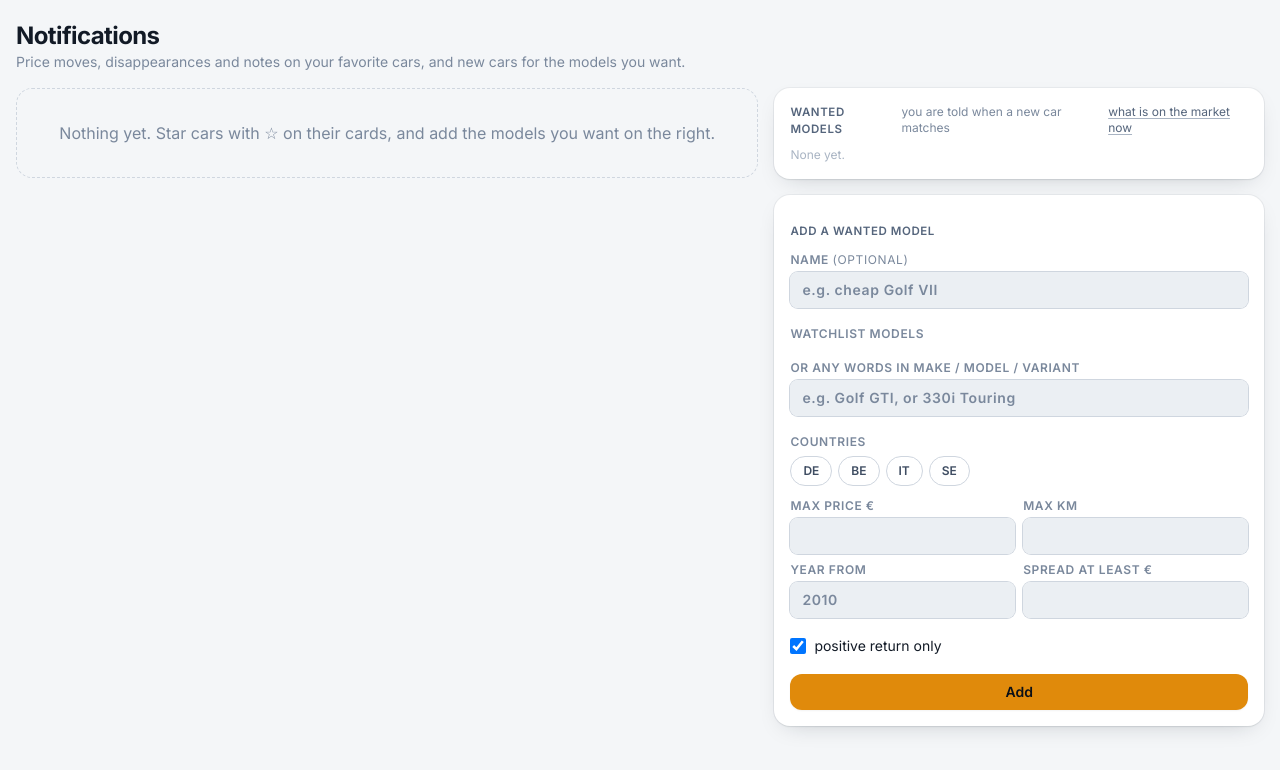
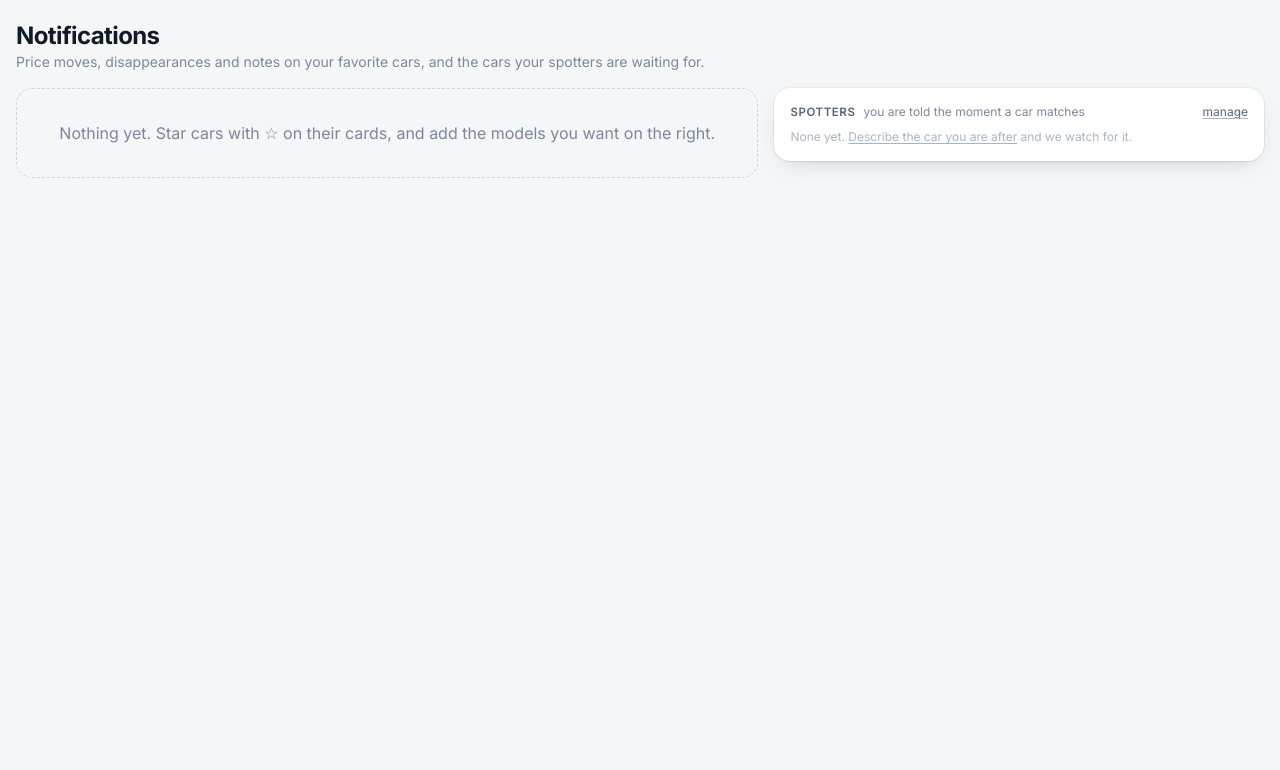
Before and after one commit to solacecrypto/carscan, a FastAPI app: template app/web/templates/notifications/index.html in a window 1280 px wide. Shown: the top 770 px of the page. Run offline with FastAPI, Linux system fonts and the light colour scheme; the template is opened without the code that fills it, so the values that code supplies are empty; parts of the project's set-up code (start-up, migrations or seed data) failed here and were passed over; some libraries are stand-ins or nearby versions.

Commit message:
Spotter: wanted models become spotters built on the full listings filter set (brand, model, words, year, km, price, gearbox, countries, condition...), notified the moment a scrape brings in a match; /spotter page with current market matches, '+ spot this' on the listings page, Spotter in the nav (scraper searches moved behind Status)
Co-Authored-By: Claude Fable 5.1 <noreply@anthropic.com>

```diff
--- a/app/web/routes/extras.py
+++ b/app/web/routes/extras.py
@@ -3,6 +3,7 @@
 from datetime import UTC, datetime, timedelta
 from statistics import median
 from typing import Any
+from urllib.parse import urlencode
 
 import httpx
 from fastapi import APIRouter, Depends, Form, HTTPException, Request, status
@@ -15,11 +16,14 @@ from fastapi.responses import (
 )
 from sqlalchemy import select
 from sqlalchemy.orm import selectinload
+from starlette.datastructures import QueryParams
 
 from app.db import Digest, Listing, ListingNote, Notification, PushSubscription, Subscription, Watch
+from app.normalize.attrs import BODIES
 from app.notify import KINDS, push, unread_count
 from app.notify import matches as wanted_matches
 from app.push import enabled as push_enabled
+from app.storage.filters import apply_sql, describe_filters, filters_to_query, spotter_filters
 from app.web.deps import DB, CurrentUser, csrf_protect
 from app.web.routes.listings import _models
 from app.web.templating import STATIC_DIR, templates
@@ -276,66 +280,88 @@ def notification_open(db: DB, user: CurrentUser, notification_id: int) -> Redire
     return RedirectResponse(n.url or "/notifications", status_code=status.HTTP_303_SEE_OTHER)
 
 
-WANTED_TOP = 12  # cars shown per wanted model; the rest is one click away in listings
+SPOTTER_TOP = 12  # cars shown per spotter; the rest is one click away in listings
 
 
-@router.get("/wanted", response_class=HTMLResponse)
-def wanted_page(request: Request, db: DB, user: CurrentUser) -> HTMLResponse:
-    """Every wanted model of the viewer with the cars on the market right now that match it,
-    best spread first; the notifications only tell about new arrivals."""
+@router.get("/wanted")
+def wanted_redirect() -> RedirectResponse:
+    return RedirectResponse("/spotter", status_code=status.HTTP_301_MOVED_PERMANENTLY)
 
+
+@router.get("/spotter", response_class=HTMLResponse)
+def spotter_page(request: Request, db: DB, user: CurrentUser) -> HTMLResponse:
+    """Every spotter of the viewer (a saved set of listing filters) with the cars on the
+    market right now that match it, best spread first. New arrivals become notifications
+    the moment a scrape brings them in."""
+    models = _models()
+    labels = dict(models)
     subs = list(
         db.scalars(
             select(Subscription)
             .where(Subscription.user_id == user.id)
-            .order_by(Subscription.active.desc(), Subscription.created_at)
+            .order_by(Subscription.active.desc(), Subscription.created_at.desc())
         )
     )
+    now = datetime.now(UTC)
     groups = []
     for sub in subs:
-        c = sub.criteria or {}
-        stmt = select(Listing).where(Listing.is_active.is_(True), Listing.duplicate_of_id.is_(None))
+        cars = _spotter_cars(db, sub.criteria or {})
+        groups.append(
+            {
+                "sub": sub,
+                "total": len(cars),
+                "new_24h": sum(1 for x in cars if x.first_seen >= now - timedelta(hours=24)),
+                "positive": sum(1 for x in cars if x.spread_eur is not None and x.spread_eur > 0),
+                "best": cars[0].spread_eur if cars and cars[0].spread_eur is not None else None,
+                "cars": cars[:SPOTTER_TOP],
+                "query": criteria_query(sub.criteria or {}),
+                "parts": describe_criteria(sub.criteria or {}, labels),
+            }
+        )
+    from app.web.routes.listings import _brands
+
+    return templates.TemplateResponse(
+        request,
+        "spotter/index.html",
+        {
+            "title": "Spotter",
+            "groups": groups,
+            "brands": _brands(models),
+            "models": models,
+            "bodies": BODIES,
+            "starred_ids": set(
+                db.scalars(select(Watch.listing_id).where(Watch.user_id == user.id))
+            ),
+            "msg": request.query_params.get("msg"),
+        },
+    )
+
+
+def _spotter_cars(db: DB, c: dict[str, Any]) -> list[Listing]:
+    """Active, non-duplicate cars matching a spotter, best spread first. The SQL narrows
+    on the cheap columns; the Python matcher applies the rest (it is the source of truth
+    for the notifications too)."""
+    stmt = select(Listing).where(Listing.is_active.is_(True), Listing.duplicate_of_id.is_(None))
+    f = c.get("filters")
+    if f is not None:
+        stmt = apply_sql(stmt, dict(f))
+        cars = list(db.scalars(stmt.options(selectinload(Listing.insight))))
+    else:  # the older wanted-model shape
         if c.get("model_keys"):
             stmt = stmt.where(Listing.model_key.in_(c["model_keys"]))
         if c.get("countries"):
             stmt = stmt.where(Listing.country.in_(c["countries"]))
         if c.get("max_price"):
             stmt = stmt.where(Listing.price_eur <= int(c["max_price"]))
-        if c.get("positive_only") or c.get("min_spread"):
-            stmt = stmt.where(Listing.spread_eur >= max(1, int(c.get("min_spread") or 0)))
         cars = [x for x in db.scalars(stmt) if wanted_matches(c, x)]
-        cars.sort(
-            key=lambda x: x.spread_eur if x.spread_eur is not None else -(10**9), reverse=True
-        )
-        new_24h = sum(1 for x in cars if x.first_seen >= datetime.now(UTC) - timedelta(hours=24))
-        groups.append(
-            {
-                "sub": sub,
-                "total": len(cars),
-                "new_24h": new_24h,
-                "positive": sum(1 for x in cars if x.spread_eur is not None and x.spread_eur > 0),
-                "best": cars[0].spread_eur if cars and cars[0].spread_eur is not None else None,
-                "cars": cars[:WANTED_TOP],
-                "query": _wanted_query(c),
-            }
-        )
-    return templates.TemplateResponse(
-        request,
-        "wanted/index.html",
-        {
-            "title": "Wanted",
-            "groups": groups,
-            "starred_ids": set(
-                db.scalars(select(Watch.listing_id).where(Watch.user_id == user.id))
-            ),
-        },
-    )
+    cars.sort(key=lambda x: x.spread_eur if x.spread_eur is not None else -(10**9), reverse=True)
+    return cars
 
 
-def _wanted_query(c: dict[str, Any]) -> str:
-    """The listings filters that come closest to a subscription's criteria."""
-    from urllib.parse import urlencode
-
+def criteria_query(c: dict[str, Any]) -> str:
+    """The listings filters that come closest to a spotter's criteria."""
+    if "filters" in c:
+        return filters_to_query(c["filters"])
     pairs: list[tuple[str, str]] = [("model_key", k) for k in c.get("model_keys", [])]
     pairs += [("country", k) for k in c.get("countries", [])]
     if c.get("query"):
@@ -353,53 +379,56 @@ def _wanted_query(c: dict[str, Any]) -> str:
     return urlencode(pairs)
 
 
-@router.post("/wanted", dependencies=[Depends(csrf_protect)])
-def wanted_create(
-    request: Request,
-    db: DB,
-    user: CurrentUser,
-    name: str = Form(""),
-    model_key: list[str] = Form([]),  # noqa: B008
-    query: str = Form(""),
-    country: list[str] = Form([]),  # noqa: B008
-    max_price: str = Form(""),
-    max_km: str = Form(""),
-    year_min: str = Form(""),
-    min_spread: str = Form(""),
-    positive_only: str = Form(""),
-) -> RedirectResponse:
-    def num(v: str) -> int | None:
-        v = v.replace(".", "").strip()
-        return int(v) if v.isdigit() else None
+def describe_criteria(c: dict[str, Any], labels: dict[str, str]) -> list[str]:
+    if "filters" in c:
+        return describe_filters(c["filters"], labels)
+    parts = [
+        ", ".join(labels.get(k, k) for k in c["model_keys"]) if c.get("model_keys") else "",
+        f'"{c["query"]}"' if c.get("query") else "",
+        "/".join(c["countries"]) if c.get("countries") else "",
+        f"≤ € {c['max_price']}" if c.get("max_price") else "",
+        f"≤ {c['max_km']} km" if c.get("max_km") else "",
+        f"from {c['year_min']}" if c.get("year_min") else "",
+        f"spread ≥ € {c['min_spread']}" if c.get("min_spread") else "",
+        "positive return" if c.get("positive_only") else "",
+    ]
+    return [x for x in parts if x]
 
-    criteria: dict[str, Any] = {
-        k: v
-        for k, v in {
-            "model_keys": [m for m in model_key if m],
-            "query": query.strip(),
-            "countries": [c for c in country if c],
-            "max_price": num(max_price),
-            "max_km": num(max_km),
-            "year_min": num(year_min),
-            "min_spread": num(min_spread),
-            "positive_only": positive_only == "true",
-        }.items()
-        if v
-    }
-    if not criteria:
-        raise HTTPException(400, "give at least one criterion")
-    label = name.strip() or (
-        ", ".join(criteria.get("model_keys", [])) or criteria.get("query") or "any model"
-    )
+
+@router.post("/spotter", dependencies=[Depends(csrf_protect)])
+async def spotter_create(request: Request, db: DB, user: CurrentUser) -> RedirectResponse:
+    """Create a spotter from the form on the spotter page, or from the listings page
+    (`query` = the current filters as a query string, via "+ spot this")."""
+    form = await request.form()
+    name = str(form.get("name") or "").strip()[:120]
+    query = str(form.get("query") or "").strip("?")
+    models = _models()
+    params = QueryParams(query) if query else form
+    filters = spotter_filters(params, models)
+    chosen = {k: v for k, v in filters.items() if k != "profitable"}
+    if not chosen:
+        back = "/listings?spotter=empty" if query else "/spotter?msg=empty"
+        return RedirectResponse(back, status_code=status.HTTP_303_SEE_OTHER)
+    label = name or " · ".join(describe_filters(filters, dict(models))[:3]) or "any car"
     db.add(
-        Subscription(user=user, name=label[:120], criteria=criteria, created_at=datetime.now(UTC))
+        Subscription(
+            user_id=user.id,
+            name=label[:120],
+            criteria={"filters": filters},
+            created_at=datetime.now(UTC),
+        )
     )
     db.flush()
-    return RedirectResponse("/notifications#wanted", status_code=status.HTTP_303_SEE_OTHER)
+    if query:
+        return RedirectResponse(
+            f"/listings?{filters_to_query(filters)}&spotter=saved",
+            status_code=status.HTTP_303_SEE_OTHER,
+        )
+    return RedirectResponse("/spotter?msg=saved", status_code=status.HTTP_303_SEE_OTHER)
 
 
-@router.post("/wanted/{sub_id}/{action}", dependencies=[Depends(csrf_protect)])
-def wanted_action(db: DB, user: CurrentUser, sub_id: int, action: str) -> RedirectResponse:
+@router.post("/spotter/{sub_id}/{action}", dependencies=[Depends(csrf_protect)])
+def spotter_action(db: DB, user: CurrentUser, sub_id: int, action: str) -> RedirectResponse:
     sub = db.get(Subscription, sub_id)
     if sub is None or sub.user_id != user.id:
         raise HTTPException(404)
@@ -410,7 +439,7 @@ def wanted_action(db: DB, user: CurrentUser, sub_id: int, action: str) -> Redire
     else:
         raise HTTPException(400)
     db.flush()
-    return RedirectResponse("/notifications#wanted", status_code=status.HTTP_303_SEE_OTHER)
+    return RedirectResponse("/spotter", status_code=status.HTTP_303_SEE_OTHER)
 
 
 @router.post("/listings/{listing_id}/notes", dependencies=[Depends(csrf_protect)])
--- a/app/web/routes/listings.py
+++ b/app/web/routes/listings.py
@@ -209,7 +209,11 @@ def _visible_deal(db: DB, listing_id: int, user: object) -> object | None:
 
 def _clean_query(request: Request) -> str:
     """The query string without empty values, so pushed URLs and the poller stay short."""
-    pairs = [(k, v) for k, v in request.query_params.multi_items() if v not in ("", None)]
+    pairs = [
+        (k, v)
+        for k, v in request.query_params.multi_items()
+        if v not in ("", None) and k not in ("preset", "spotter")  # one-off notes, not filters
+    ]
     return urlencode(pairs)
 
 
@@ -279,7 +283,9 @@ def _preset_pairs(query: str) -> list[tuple[str, str]]:
     pairs = [
         (k, v)
         for k, v in parse_qsl(query.lstrip("?"), keep_blank_values=False)
-        if k not in ("page", "since", "preset", "profitable") and v and (k, v) != ("sort", "newest")
+        if k not in ("page", "since", "preset", "spotter", "profitable")
+        and v
+        and (k, v) != ("sort", "newest")
     ]
     profitable = [v for k, v in parse_qsl(query.lstrip("?")) if k == "profitable"]
     if profitable and not any(v.lower() in ("1", "true", "on", "yes") for v in profitable):
--- a/app/web/templates/base.html
+++ b/app/web/templates/base.html
@@ -82,8 +82,8 @@
           <svg class="h-4.5 w-4.5" viewBox="0 0 24 24" fill="none" stroke="currentColor" stroke-width="2.2" stroke-linecap="round" stroke-linejoin="round" aria-hidden="true"><path d="M3 13l2-5h14l2 5M4 13h16v5H4zM7 18v2M17 18v2"/><path d="M7 15.5h.01M17 15.5h.01"/></svg>
         </span><span class="hidden sm:inline">Car Scanner</span></a>
       {% set path = request.url.path %}
-      {% for href, text in [('/listings', 'Listings'), ('/deals', 'Deals'), ('/favorites', 'Favorites'), ('/models', 'Models'), ('/digest', 'Digest'), ('/searches', 'Searches'), ('/status', 'Status')] %}
-      {% set on = path.startswith(href) or (href == '/deals' and path.startswith('/calibration')) or (href == '/listings' and (path == '/' or path.startswith('/sellers'))) %}
+      {% for href, text in [('/listings', 'Listings'), ('/deals', 'Deals'), ('/favorites', 'Favorites'), ('/models', 'Models'), ('/digest', 'Digest'), ('/spotter', 'Spotter'), ('/status', 'Status')] %}
+      {% set on = path.startswith(href) or (href == '/deals' and path.startswith('/calibration')) or (href == '/listings' and (path == '/' or path.startswith('/sellers'))) or (href == '/status' and path.startswith('/searches')) %}
       <a href="{{ href }}" class="relative shrink-0 rounded-lg px-3 py-1.5 {{ 'text-white' if on else 'text-ink-300 hover:bg-white/5 hover:text-white' }}">{{ text }}{% if on %}<span class="absolute inset-x-3 -bottom-2 h-0.5 rounded-full bg-brand-500"></span>{% endif %}</a>
       {% endfor %}
       <div class="ml-auto"></div>
--- a/app/web/templates/digest/index.html
+++ b/app/web/templates/digest/index.html
@@ -19,7 +19,7 @@
     ('New cars', c.new, c.new_positive ~ ' with positive return', '/listings?new_hours=' ~ hours ~ '&sort=spread_desc', 'good' if c.new_positive else ''),
     ('Price drops', c.drops, 'across all cars', '/listings?price_dropped=true&profitable=false&sort=price_change', 'good' if c.drops else ''),
     ('Favorites', c.favorites, 'with news', '/favorites', 'brand' if c.favorites else ''),
-    ('Wanted models', c.wanted, 'new matches', '/wanted', 'brand' if c.wanted else ''),
+    ('Spotted', c.wanted, 'new spotter matches', '/spotter', 'brand' if c.wanted else ''),
     ('Deals', c.deals_attention, 'need attention', '/deals', 'bad' if c.deals_attention else ''),
     ('Unread', c.unread, 'notifications', '/notifications', '')] %}
   <a href="{{ href }}" class="card block p-3 transition hover:-translate-y-0.5 hover:shadow-lg">
@@ -96,7 +96,7 @@
 
     {% if wanted %}
     <section class="card p-4">
-      <h2>Wanted models <span class="text-ink-400">· new matches</span></h2>
+      <h2>Spotted <span class="text-ink-400">· new cars your spotters were waiting for</span></h2>
       <ul class="mt-2 space-y-1 text-sm">
         {% for n in wanted %}{% set l = n.listing %}<li><a href="/listings/{{ l.id }}" class="flex items-center justify-between gap-2 hover:underline"><span class="min-w-0 truncate">{{ l.make }} {{ l.model }} {{ l.first_registration.year if l.first_registration }} <span class="text-ink-400">· {{ l.country }}</span></span><span class="shrink-0 text-xs text-ink-500">{{ l.price_eur|eur }}{% if l.spread_eur is not none and l.spread_eur > 0 %} · <span class="text-good-700">+{{ l.spread_eur|eur }}</span>{% endif %}</span></a></li>{% endfor %}
       </ul>
--- a/app/web/templates/notifications/index.html
+++ b/app/web/templates/notifications/index.html
@@ -1,7 +1,7 @@
 {% extends "base.html" %}
 {% block content %}
 <div class="mb-4 flex flex-wrap items-end justify-between gap-3">
-  <div><h1>Notifications</h1><p class="text-sm text-ink-400">Price moves, disappearances and notes on your favorite cars, and new cars for the models you want.</p></div>
+  <div><h1>Notifications</h1><p class="text-sm text-ink-400">Price moves, disappearances and notes on your favorite cars, and the cars your spotters are waiting for.</p></div>
   {% if unread %}
   <form method="post" action="/notifications/read"><input type="hidden" name="csrf_token" value="{{ csrf_token }}"><button class="btn-ghost">Mark all {{ unread }} read</button></form>
   {% endif %}
@@ -27,56 +27,13 @@
   </div>
   <div id="wanted" class="min-w-0 space-y-4 lg:col-span-2">
     <div class="card p-4">
-      <h2 class="flex items-baseline justify-between gap-2">Wanted models <span class="text-xs font-normal text-ink-400">you are told when a new car matches</span><a href="/wanted" class="ml-auto text-xs font-normal normal-case tracking-normal underline">what is on the market now</a></h2>
-      <ul class="mt-2 space-y-2 text-sm">
+      <h2 class="flex items-baseline justify-between gap-2">Spotters <span class="text-xs font-normal text-ink-400">you are told the moment a car matches</span><a href="/spotter" class="ml-auto text-xs font-normal normal-case tracking-normal underline">manage</a></h2>
+      <ul class="mt-2 space-y-1 text-sm">
         {% for sub in subscriptions %}
-        <li class="rounded-lg border border-ink-100 p-2 {{ 'opacity-60' if not sub.active }}">
-          <div class="flex items-center justify-between gap-2">
-            <span class="font-medium">{{ sub.name }}</span>
-            <span class="flex gap-2 text-xs">
-              <form method="post" action="/wanted/{{ sub.id }}/toggle"><input type="hidden" name="csrf_token" value="{{ csrf_token }}"><button class="underline">{{ 'pause' if sub.active else 'resume' }}</button></form>
-              <form method="post" action="/wanted/{{ sub.id }}/delete"><input type="hidden" name="csrf_token" value="{{ csrf_token }}"><button class="text-bad-700 underline">delete</button></form>
-            </span>
-          </div>
-          <div class="text-xs text-ink-500">
-            {% set c = sub.criteria %}
-            {% for part in [(c.model_keys|join(', ') if c.model_keys), ('"' ~ c.query ~ '"' if c.query), (c.countries|join('/') if c.countries), ('≤ € ' ~ c.max_price if c.max_price), ('≤ ' ~ c.max_km ~ ' km' if c.max_km), ('from ' ~ c.year_min if c.year_min), ('spread ≥ € ' ~ c.min_spread if c.min_spread), ('positive return' if c.positive_only)] %}{% if part %}{{ part }}{% if not loop.last %} · {% endif %}{% endif %}{% endfor %}
-            · {{ sub.hits }} hit{{ '' if sub.hits == 1 else 's' }}{% if sub.last_hit_at %}, last {{ sub.last_hit_at|timeago }}{% endif %}
-          </div>
-        </li>
-        {% else %}<li class="text-xs text-ink-300">None yet.</li>{% endfor %}
+        <li class="flex items-center justify-between gap-2 {{ 'opacity-60' if not sub.active }}"><a href="/spotter" class="min-w-0 truncate font-medium hover:underline">{{ sub.name }}</a><span class="shrink-0 text-xs text-ink-400">{{ sub.hits }} spotted{% if not sub.active %} · paused{% endif %}</span></li>
+        {% else %}<li class="text-xs text-ink-300">None yet. <a href="/spotter" class="underline">Describe the car you are after</a> and we watch for it.</li>{% endfor %}
       </ul>
     </div>
-    <form method="post" action="/wanted" class="card space-y-3 p-4">
-      <input type="hidden" name="csrf_token" value="{{ csrf_token }}">
-      <h2>Add a wanted model</h2>
-      <label class="label block text-xs">Name <span class="font-normal text-ink-400">(optional)</span><input type="text" name="name" class="input" placeholder="e.g. cheap Golf VII"></label>
-      <div>
-        <span class="label text-xs">Watchlist models</span>
-        <div class="mt-1 flex flex-wrap gap-1.5">
-          {% for key, label in models %}
-          <label class="cursor-pointer"><input type="checkbox" name="model_key" value="{{ key }}" class="peer sr-only"><span class="pill inline-block border border-ink-200 px-3 py-1.5 text-xs text-ink-600 peer-checked:border-brand-400 peer-checked:bg-brand-500 peer-checked:text-ink-950">{{ label }}</span></label>
-          {% endfor %}
-        </div>
-      </div>
-      <label class="label block text-xs">Or any words in make / model / variant<input type="text" name="query" class="input" placeholder="e.g. Golf GTI, or 330i Touring"></label>
-      <div>
-        <span class="label text-xs">Countries</span>
-        <div class="mt-1 flex flex-wrap gap-1.5">
-          {% for c in ['DE', 'BE', 'IT', 'SE'] %}
-          <label class="cursor-pointer"><input type="checkbox" name="country" value="{{ c }}" class="peer sr-only"><span class="pill inline-block border border-ink-200 px-3 py-1.5 text-xs text-ink-600 peer-checked:border-brand-400 peer-checked:bg-brand-500 peer-checked:text-ink-950">{{ c }}</span></label>
-          {% endfor %}
-        </div>
-      </div>
-      <div class="grid grid-cols-2 gap-2">
-        <label class="label block text-xs">Max price €<input type="number" name="max_price" step="100" class="input"></label>
-        <label class="label block text-xs">Max km<input type="number" name="max_km" step="1000" class="input"></label>
-        <label class="label block text-xs">Year from<input type="number" name="year_min" class="input" placeholder="2010"></label>
-        <label class="label block text-xs">Spread at least €<input type="number" name="min_spread" step="100" class="input"></label>
-      </div>
-      <label class="check !px-0"><input type="checkbox" name="positive_only" value="true" checked> positive return only</label>
-      <button class="btn-primary w-full">Add</button>
-    </form>
   </div>
 </div>
 {% endblock %}
--- a/app/web/templates/status.html
+++ b/app/web/templates/status.html
@@ -1,6 +1,6 @@
 {% extends "base.html" %}
 {% block content %}
-<div class="mb-4"><h1>Status</h1><p class="text-sm text-ink-400">What the scrapers and background jobs are doing.</p></div>
+<div class="mb-4 flex flex-wrap items-end justify-between gap-3"><div><h1>Status</h1><p class="text-sm text-ink-400">What the scrapers and background jobs are doing.</p></div><a href="/searches" class="btn-ghost">Scraper searches</a></div>
 {% if issues %}
 <div class="mb-4 space-y-2">
   {% for i in issues %}
```
Also changed, not shown: CLAUDE.md (+8 -0 lines), app/notify/__init__.py (+8 -3 lines), app/web/templates/listings/index.html (+17 -1 lines), app/web/templates/spotter/index.html (added, +106 -0 lines), app/web/templates/wanted/index.html (deleted, +0 -58 lines), docs/notifications.md (+14 -0 lines), tests/test_web.py (+58 -21 lines), app/storage/filters.py.
